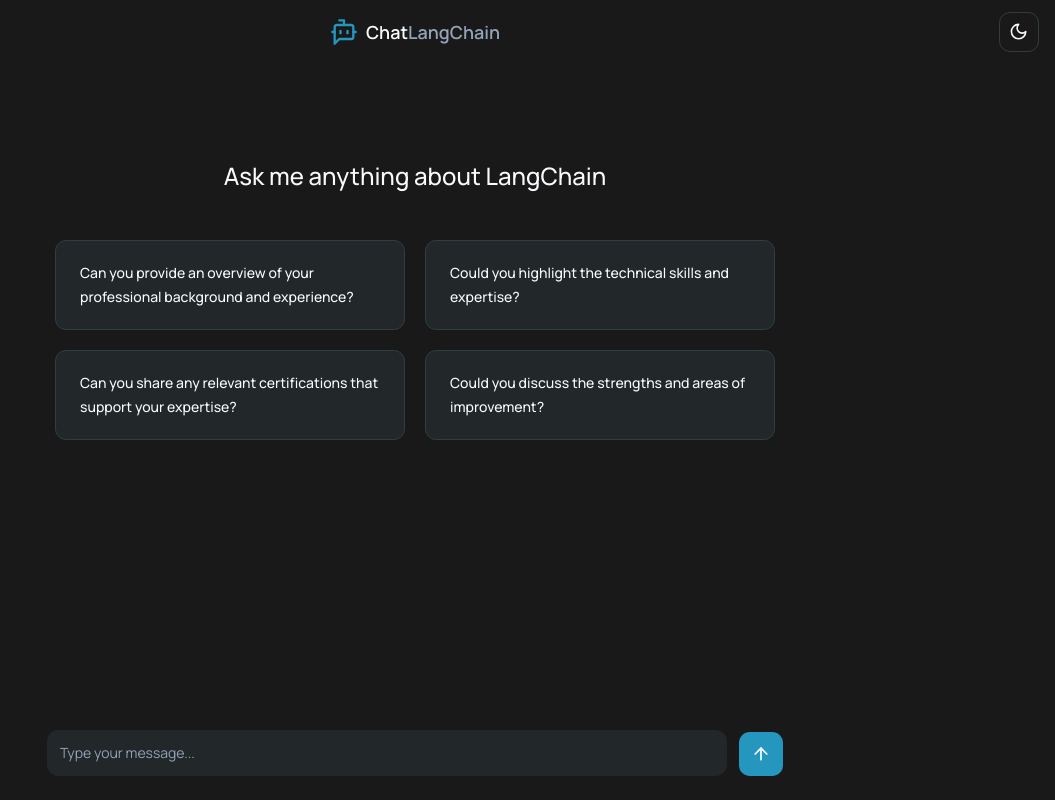
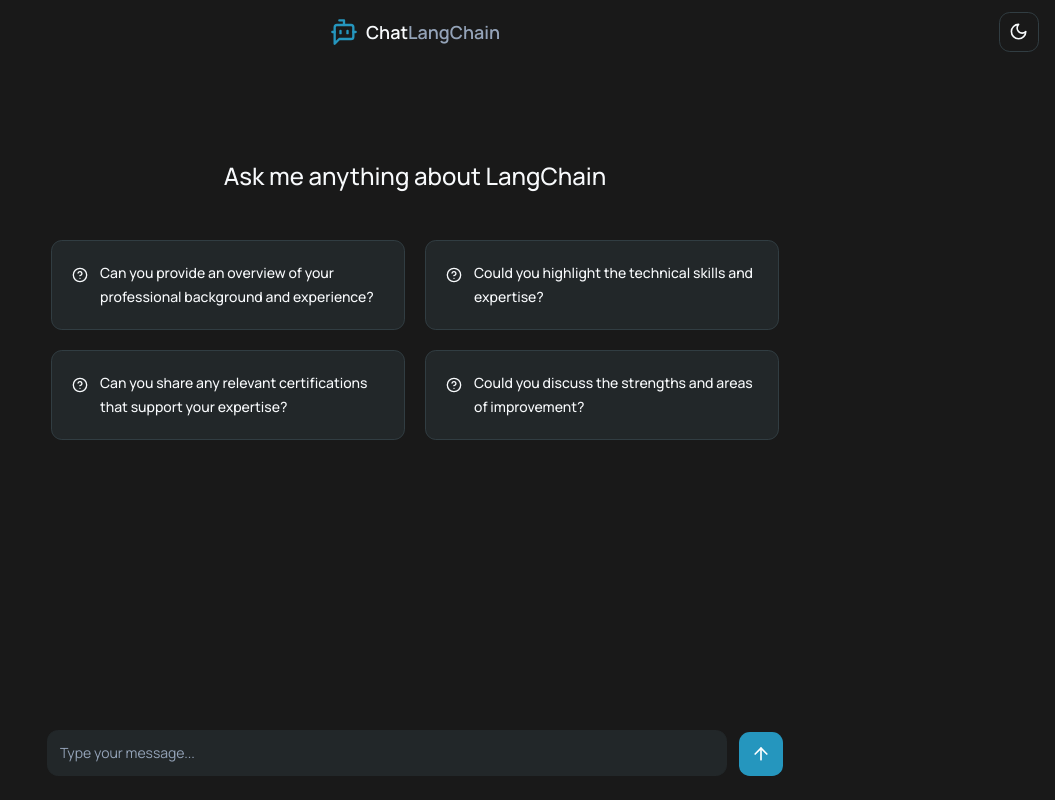
Before and after one commit to kimhuy011199/react-langchain-chat-bot, a React (Vite) app: page / in a window 1280 px wide. Shown: the whole page, without its empty margins (225-1280 px from the left). Built offline with nearby package versions, Linux system fonts and the light colour scheme.

Commit message:
Add question icon to suggest question

```diff
--- a/src/components/IntroContainer.tsx
+++ b/src/components/IntroContainer.tsx
@@ -1,5 +1,6 @@
 import { SUGGESTION_QUESTIONS_LIST } from '@/lib/contants';
 import { Button } from './ui/button';
+import { CircleHelp } from 'lucide-react';
 
 const IntroContainer = ({
   handleSendMessage,
@@ -7,16 +8,24 @@
   handleSendMessage: (question: string) => void;
 }) => {
   return (
-    <div className="flex flex-col gap-12 items-center justify-center mx-auto w-full max-w-3xl px-6 mt-40">
-      <h2 className="text-2xl font-medium">Ask me anything about LangChain</h2>
+    <div className="flex flex-col gap-6 sm:gap-12 items-center justify-center mx-auto w-full max-w-3xl px-5 mt-28 sm:mt-40">
+      <h2 className="text-2xl font-medium text-center">
+        Ask me anything about LangChain
+      </h2>
       <ul className="grid grid-cols-1 md:grid-cols-2 gap-4 md:gap-5 w-full">
         {SUGGESTION_QUESTIONS_LIST.map((item) => (
           <li key={item.id}>
             <Button
-              className="whitespace-normal w-full px-6 py-4 md:py-5 h-auto text-left leading-6"
+              className="whitespace-normal w-full px-5 py-4 md:py-5 h-auto text-left leading-6 justify-start md:items-start"
               variant="secondary"
               onClick={() => handleSendMessage(item.value)}
             >
+              <div>
+                <CircleHelp
+                  size={16}
+                  className="mr-3 md:mt-1.5 hidden md:block"
+                />
+              </div>
               <span>{item.value}</span>
             </Button>
           </li>
```
